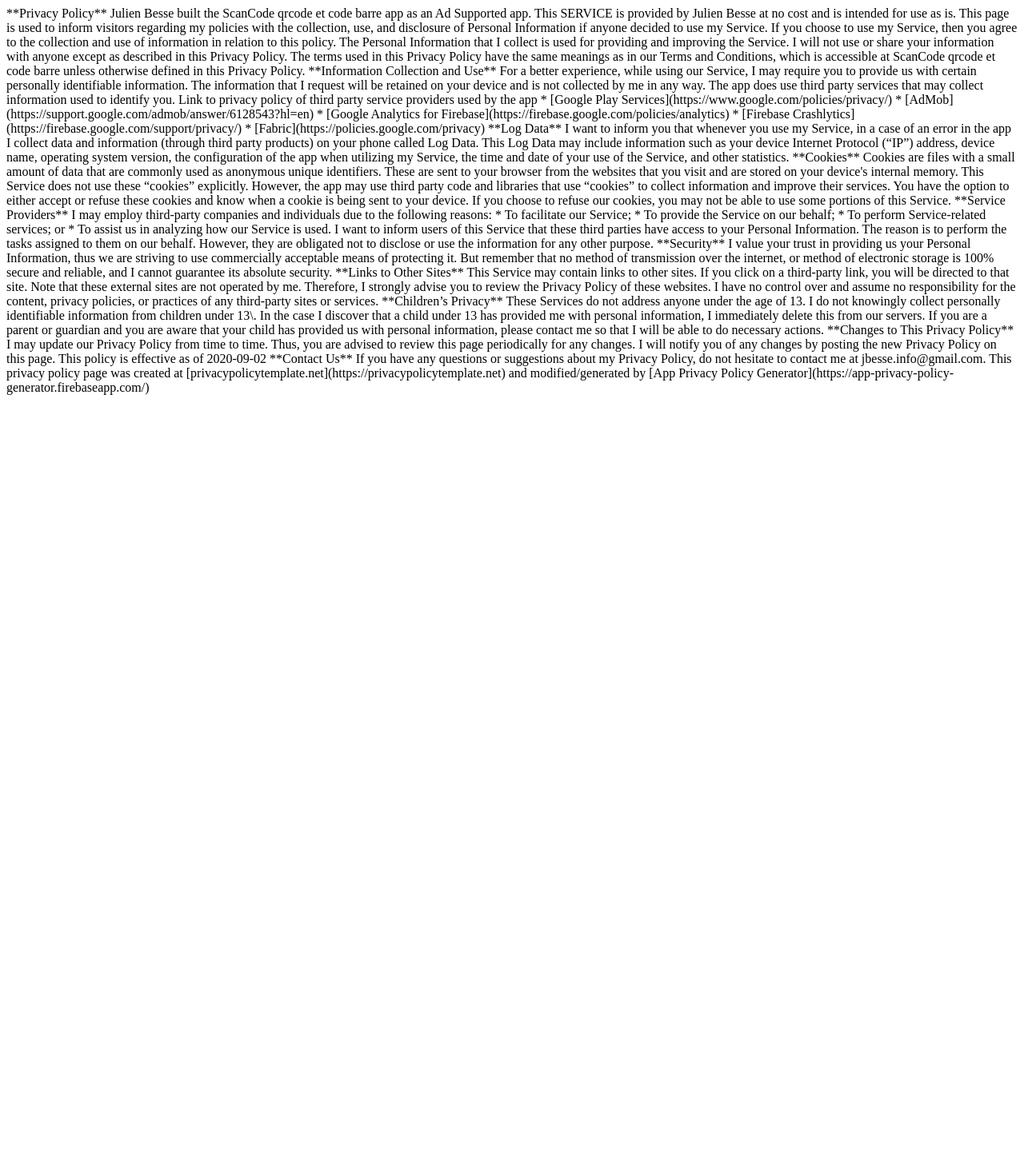
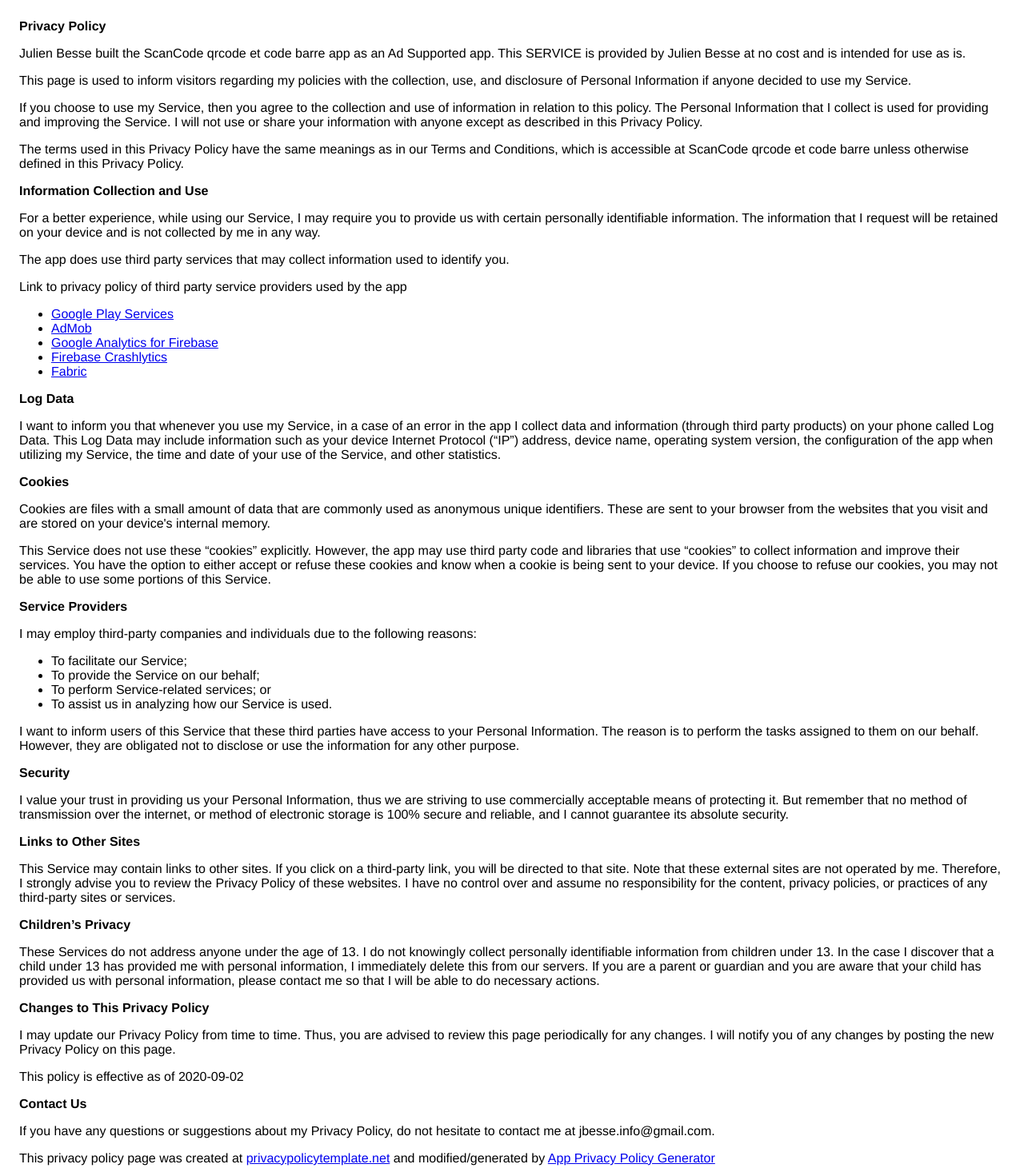
Before and after one commit to SuperBesse/superbesse.github.io, a plain HTML site: page index.html in a window 1280 px wide. Shown: the whole page at 80% size. Before the commit the page ends 800 px from the top, so only its background shows below. Drawn offline with Linux system fonts and the light colour scheme.

Commit message:
Update index.html

```diff
--- a/index.html
+++ b/index.html
@@ -1,68 +1,113 @@
-**Privacy Policy**
-
-Julien Besse built the ScanCode qrcode et code barre app as an Ad Supported app. This SERVICE is provided by Julien Besse at no cost and is intended for use as is.
-
-This page is used to inform visitors regarding my policies with the collection, use, and disclosure of Personal Information if anyone decided to use my Service.
-
-If you choose to use my Service, then you agree to the collection and use of information in relation to this policy. The Personal Information that I collect is used for providing and improving the Service. I will not use or share your information with anyone except as described in this Privacy Policy.
-
-The terms used in this Privacy Policy have the same meanings as in our Terms and Conditions, which is accessible at ScanCode qrcode et code barre unless otherwise defined in this Privacy Policy.
-
-**Information Collection and Use**
-
-For a better experience, while using our Service, I may require you to provide us with certain personally identifiable information. The information that I request will be retained on your device and is not collected by me in any way.
-
-The app does use third party services that may collect information used to identify you.
-
-Link to privacy policy of third party service providers used by the app
-
-*   [Google Play Services](https://www.google.com/policies/privacy/)
-*   [AdMob](https://support.google.com/admob/answer/6128543?hl=en)
-*   [Google Analytics for Firebase](https://firebase.google.com/policies/analytics)
-*   [Firebase Crashlytics](https://firebase.google.com/support/privacy/)
-*   [Fabric](https://policies.google.com/privacy)
-
-**Log Data**
-
-I want to inform you that whenever you use my Service, in a case of an error in the app I collect data and information (through third party products) on your phone called Log Data. This Log Data may include information such as your device Internet Protocol (“IP”) address, device name, operating system version, the configuration of the app when utilizing my Service, the time and date of your use of the Service, and other statistics.
-
-**Cookies**
-
-Cookies are files with a small amount of data that are commonly used as anonymous unique identifiers. These are sent to your browser from the websites that you visit and are stored on your device's internal memory.
-
-This Service does not use these “cookies” explicitly. However, the app may use third party code and libraries that use “cookies” to collect information and improve their services. You have the option to either accept or refuse these cookies and know when a cookie is being sent to your device. If you choose to refuse our cookies, you may not be able to use some portions of this Service.
-
-**Service Providers**
-
-I may employ third-party companies and individuals due to the following reasons:
-
-*   To facilitate our Service;
-*   To provide the Service on our behalf;
-*   To perform Service-related services; or
-*   To assist us in analyzing how our Service is used.
-
-I want to inform users of this Service that these third parties have access to your Personal Information. The reason is to perform the tasks assigned to them on our behalf. However, they are obligated not to disclose or use the information for any other purpose.
-
-**Security**
-
-I value your trust in providing us your Personal Information, thus we are striving to use commercially acceptable means of protecting it. But remember that no method of transmission over the internet, or method of electronic storage is 100% secure and reliable, and I cannot guarantee its absolute security.
-
-**Links to Other Sites**
-
-This Service may contain links to other sites. If you click on a third-party link, you will be directed to that site. Note that these external sites are not operated by me. Therefore, I strongly advise you to review the Privacy Policy of these websites. I have no control over and assume no responsibility for the content, privacy policies, or practices of any third-party sites or services.
-
-**Children’s Privacy**
-
-These Services do not address anyone under the age of 13. I do not knowingly collect personally identifiable information from children under 13\. In the case I discover that a child under 13 has provided me with personal information, I immediately delete this from our servers. If you are a parent or guardian and you are aware that your child has provided us with personal information, please contact me so that I will be able to do necessary actions.
-
-**Changes to This Privacy Policy**
-
-I may update our Privacy Policy from time to time. Thus, you are advised to review this page periodically for any changes. I will notify you of any changes by posting the new Privacy Policy on this page.
-
-This policy is effective as of 2020-09-02
-
-**Contact Us**
-
-If you have any questions or suggestions about my Privacy Policy, do not hesitate to contact me at jbesse.info@gmail.com.
-
-This privacy policy page was created at [privacypolicytemplate.net](https://privacypolicytemplate.net) and modified/generated by [App Privacy Policy Generator](https://app-privacy-policy-generator.firebaseapp.com/)
+<!DOCTYPE html>
+    <html>
+    <head>
+      <meta charset='utf-8'>
+      <meta name='viewport' content='width=device-width'>
+      <title>Privacy Policy</title>
+      <style> body { font-family: 'Helvetica Neue', Helvetica, Arial, sans-serif; padding:1em; } </style>
+    </head>
+    <body>
+    <strong>Privacy Policy</strong> <p>
+                  Julien Besse built the ScanCode qrcode et code barre app as
+                  an Ad Supported app. This SERVICE is provided by
+                  Julien Besse at no cost and is intended for use as
+                  is.
+                </p> <p>
+                  This page is used to inform visitors regarding my
+                  policies with the collection, use, and disclosure of Personal
+                  Information if anyone decided to use my Service.
+                </p> <p>
+                  If you choose to use my Service, then you agree to
+                  the collection and use of information in relation to this
+                  policy. The Personal Information that I collect is
+                  used for providing and improving the Service. I will not use or share your information with
+                  anyone except as described in this Privacy Policy.
+                </p> <p>
+                  The terms used in this Privacy Policy have the same meanings
+                  as in our Terms and Conditions, which is accessible at
+                  ScanCode qrcode et code barre unless otherwise defined in this Privacy Policy.
+                </p> <p><strong>Information Collection and Use</strong></p> <p>
+                  For a better experience, while using our Service, I
+                  may require you to provide us with certain personally
+                  identifiable information. The information that
+                  I request will be retained on your device and is not collected by me in any way.
+                </p> <div><p>
+                    The app does use third party services that may collect
+                    information used to identify you.
+                  </p> <p>
+                    Link to privacy policy of third party service providers used
+                    by the app
+                  </p> <ul><li><a href="https://www.google.com/policies/privacy/" target="_blank" rel="noopener noreferrer">Google Play Services</a></li><li><a href="https://support.google.com/admob/answer/6128543?hl=en" target="_blank" rel="noopener noreferrer">AdMob</a></li><li><a href="https://firebase.google.com/policies/analytics" target="_blank" rel="noopener noreferrer">Google Analytics for Firebase</a></li><li><a href="https://firebase.google.com/support/privacy/" target="_blank" rel="noopener noreferrer">Firebase Crashlytics</a></li><!----><li><a href="https://policies.google.com/privacy" target="_blank" rel="noopener noreferrer">Fabric</a></li><!----><!----><!----><!----><!----><!----><!----><!----><!----><!----><!----><!----><!----><!----><!----><!----><!----></ul></div> <p><strong>Log Data</strong></p> <p>
+                  I want to inform you that whenever you
+                  use my Service, in a case of an error in the app
+                  I collect data and information (through third party
+                  products) on your phone called Log Data. This Log Data may
+                  include information such as your device Internet Protocol
+                  (“IP”) address, device name, operating system version, the
+                  configuration of the app when utilizing my Service,
+                  the time and date of your use of the Service, and other
+                  statistics.
+                </p> <p><strong>Cookies</strong></p> <p>
+                  Cookies are files with a small amount of data that are
+                  commonly used as anonymous unique identifiers. These are sent
+                  to your browser from the websites that you visit and are
+                  stored on your device's internal memory.
+                </p> <p>
+                  This Service does not use these “cookies” explicitly. However,
+                  the app may use third party code and libraries that use
+                  “cookies” to collect information and improve their services.
+                  You have the option to either accept or refuse these cookies
+                  and know when a cookie is being sent to your device. If you
+                  choose to refuse our cookies, you may not be able to use some
+                  portions of this Service.
+                </p> <p><strong>Service Providers</strong></p> <p>
+                  I may employ third-party companies and
+                  individuals due to the following reasons:
+                </p> <ul><li>To facilitate our Service;</li> <li>To provide the Service on our behalf;</li> <li>To perform Service-related services; or</li> <li>To assist us in analyzing how our Service is used.</li></ul> <p>
+                  I want to inform users of this Service
+                  that these third parties have access to your Personal
+                  Information. The reason is to perform the tasks assigned to
+                  them on our behalf. However, they are obligated not to
+                  disclose or use the information for any other purpose.
+                </p> <p><strong>Security</strong></p> <p>
+                  I value your trust in providing us your
+                  Personal Information, thus we are striving to use commercially
+                  acceptable means of protecting it. But remember that no method
+                  of transmission over the internet, or method of electronic
+                  storage is 100% secure and reliable, and I cannot
+                  guarantee its absolute security.
+                </p> <p><strong>Links to Other Sites</strong></p> <p>
+                  This Service may contain links to other sites. If you click on
+                  a third-party link, you will be directed to that site. Note
+                  that these external sites are not operated by me.
+                  Therefore, I strongly advise you to review the
+                  Privacy Policy of these websites. I have
+                  no control over and assume no responsibility for the content,
+                  privacy policies, or practices of any third-party sites or
+                  services.
+                </p> <p><strong>Children’s Privacy</strong></p> <p>
+                  These Services do not address anyone under the age of 13.
+                  I do not knowingly collect personally
+                  identifiable information from children under 13. In the case
+                  I discover that a child under 13 has provided
+                  me with personal information, I immediately
+                  delete this from our servers. If you are a parent or guardian
+                  and you are aware that your child has provided us with
+                  personal information, please contact me so that
+                  I will be able to do necessary actions.
+                </p> <p><strong>Changes to This Privacy Policy</strong></p> <p>
+                  I may update our Privacy Policy from
+                  time to time. Thus, you are advised to review this page
+                  periodically for any changes. I will
+                  notify you of any changes by posting the new Privacy Policy on
+                  this page.
+                </p> <p>This policy is effective as of 2020-09-02</p> <p><strong>Contact Us</strong></p> <p>
+                  If you have any questions or suggestions about my
+                  Privacy Policy, do not hesitate to contact me at jbesse.info@gmail.com.
+                </p> <p>
+                  This privacy policy page was created at
+                  <a href="https://privacypolicytemplate.net" target="_blank" rel="noopener noreferrer">privacypolicytemplate.net</a>
+                  and modified/generated by
+                  <a href="https://app-privacy-policy-generator.firebaseapp.com/" target="_blank" rel="noopener noreferrer">App Privacy Policy Generator</a></p>
+    </body>
+    </html>
```
